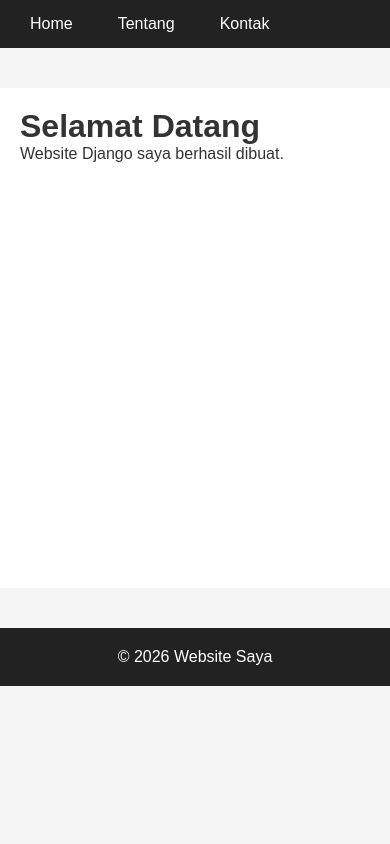
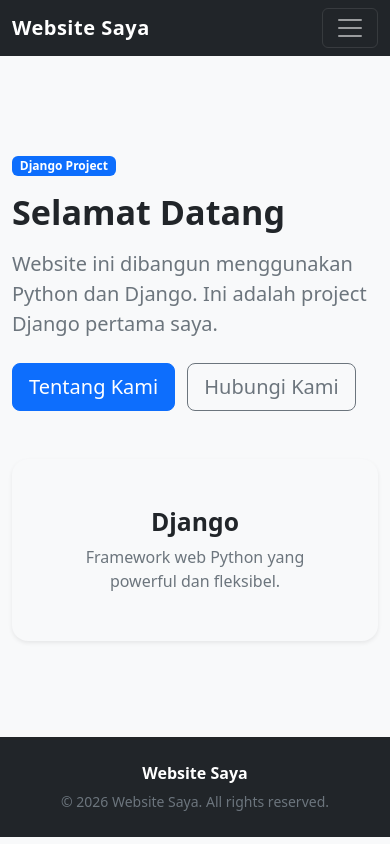
Before and after one commit to Mr-Jhon/projectwebsite, a Django app: page / in a window 390 px wide. Run offline with Django 5.2, Linux system fonts and the light colour scheme.

Commit message:
Add Bootstrap responsive design

```diff
--- a/core/templates/core/home.html
+++ b/core/templates/core/home.html
@@ -6,10 +6,49 @@ Beranda
 
 {% block content %}
 
-<h1>Selamat Datang</h1>
+<div class="row align-items-center py-5">
 
-<p>
-    Website Django saya berhasil dibuat.
-</p>
+    <div class="col-lg-7">
+
+        <span class="badge text-bg-primary mb-3">
+            Django Project
+        </span>
+
+        <h1 class="display-4 fw-bold">
+            Selamat Datang
+        </h1>
+
+        <p class="lead text-secondary mt-3">
+            Website ini dibangun menggunakan Python dan Django.
+            Ini adalah project Django pertama saya.
+        </p>
+
+        <div class="mt-4">
+            <a href="{% url 'tentang' %}" class="btn btn-primary btn-lg">
+                Tentang Kami
+            </a>
+
+            <a href="{% url 'kontak' %}" class="btn btn-outline-secondary btn-lg ms-2">
+                Hubungi Kami
+            </a>
+        </div>
+
+    </div>
+
+    <div class="col-lg-5 text-center mt-5 mt-lg-0">
+
+        <div class="p-5 bg-light rounded-4 shadow-sm">
+            <h2 class="fw-bold">
+                Django
+            </h2>
+
+            <p class="text-secondary mb-0">
+                Framework web Python yang powerful dan fleksibel.
+            </p>
+        </div>
+
+    </div>
+
+</div>
 
 {% endblock %}
--- a/static/css/style.css
+++ b/static/css/style.css
@@ -1,51 +1,11 @@
-* {
-    margin: 0;
-    padding: 0;
-    box-sizing: border-box;
-}
-
 body {
-    font-family: Arial, sans-serif;
-    background: #f5f5f5;
-    color: #333;
-}
-
-nav {
-    background: #222;
-    padding: 15px 30px;
-}
-
-nav a {
-    color: white;
-    text-decoration: none;
-    margin-right: 20px;
+    background-color: #f8f9fa;
 }
 
 main {
-    max-width: 1100px;
-    margin: 40px auto;
-    padding: 20px;
-    background: white;
-    min-height: 500px;
+    min-height: 75vh;
 }
 
-footer {
-    text-align: center;
-    padding: 20px;
-    background: #222;
-    color: white;
+.navbar-brand {
+    letter-spacing: 0.5px;
 }
-
-nav {
-    display: flex;
-    align-items: center;
-    gap: 25px;
-}
-
-nav a {
-    transition: opacity 0.2s ease;
-}
-
-nav a:hover {
-    opacity: 0.7;
-}
--- a/templates/base.html
+++ b/templates/base.html
@@ -2,31 +2,87 @@
 
 <!DOCTYPE html>
 <html lang="id">
+<head>
 <head>
     <meta charset="UTF-8">
     <meta name="viewport" content="width=device-width, initial-scale=1.0">
 
     <title>{% block title %}Website Saya{% endblock %}</title>
 
+    <!-- Bootstrap CSS -->
+    <link href="https://cdn.jsdelivr.net/npm/bootstrap@5.3.8/dist/css/bootstrap.min.css" rel="stylesheet">
+
+    <!-- CSS kita sendiri -->
     <link rel="stylesheet" href="{% static 'css/style.css' %}">
+</head>
 </head>
 
 <body>
 
-    <nav>
-    <a href="{% url 'home' %}">Home</a>
-    <a href="{% url 'tentang' %}">Tentang</a>
-    <a href="{% url 'kontak' %}">Kontak</a>
+
+    <nav class="navbar navbar-expand-lg bg-dark navbar-dark">
+        <div class="container">
+
+            <a class="navbar-brand fw-bold" href="{% url 'home' %}">
+                Website Saya
+            </a>
+
+            <button
+                class="navbar-toggler"
+                type="button"
+                data-bs-toggle="collapse"
+                data-bs-target="#navbarNav"
+            >
+                <span class="navbar-toggler-icon"></span>
+            </button>
+
+            <div class="collapse navbar-collapse" id="navbarNav">
+                <ul class="navbar-nav ms-auto">
+
+                    <li class="nav-item">
+                        <a class="nav-link" href="{% url 'home' %}">
+                            Home
+                        </a>
+                    </li>
+
+                    <li class="nav-item">
+                        <a class="nav-link" href="{% url 'tentang' %}">
+                            Tentang
+                        </a>
+                    </li>
+
+                    <li class="nav-item">
+                        <a class="nav-link" href="{% url 'kontak' %}">
+                            Kontak
+                        </a>
+                    </li>
+
+                </ul>
+            </div>
+
+        </div>
     </nav>
 
-    <main>
-        {% block content %}
-        {% endblock %}
+    <main class="py-5">
+        <div class="container">
+
+            {% block content %}
+            {% endblock %}
+
+        </div>
     </main>
 
-    <footer>
-        <p>&copy; 2026 Website Saya</p>
+    <footer class="bg-dark text-white py-4">
+        <div class="container text-center">
+            <p class="mb-1 fw-bold">
+                Website Saya
+            </p>
+
+            <small class="text-secondary">
+                &copy; 2026 Website Saya. All rights reserved.
+            </small>
+        </div>
     </footer>
-
+<script src="https://cdn.jsdelivr.net/npm/bootstrap@5.3.8/dist/js/bootstrap.bundle.min.js"></script>
 </body>
 </html>
```
